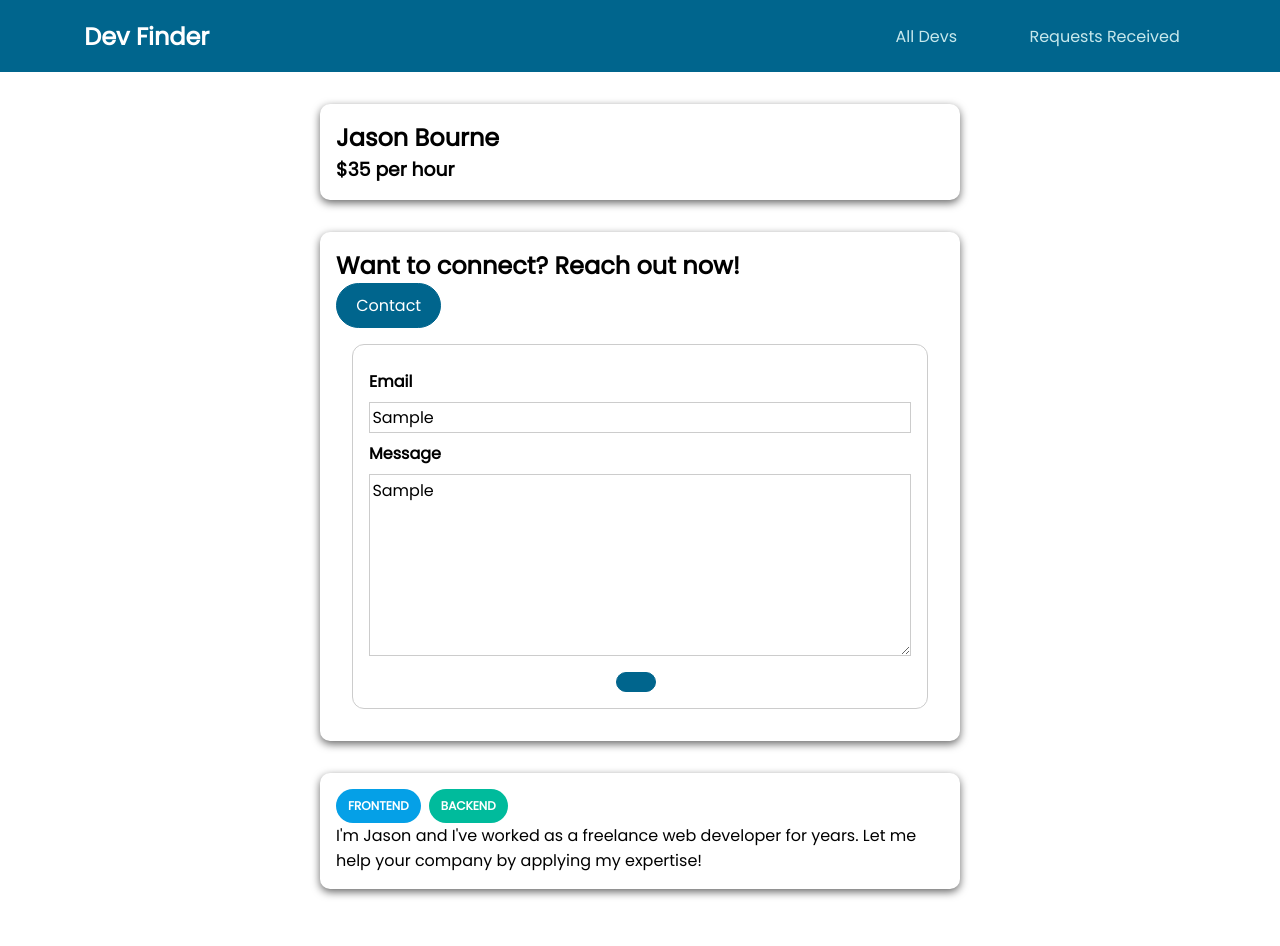
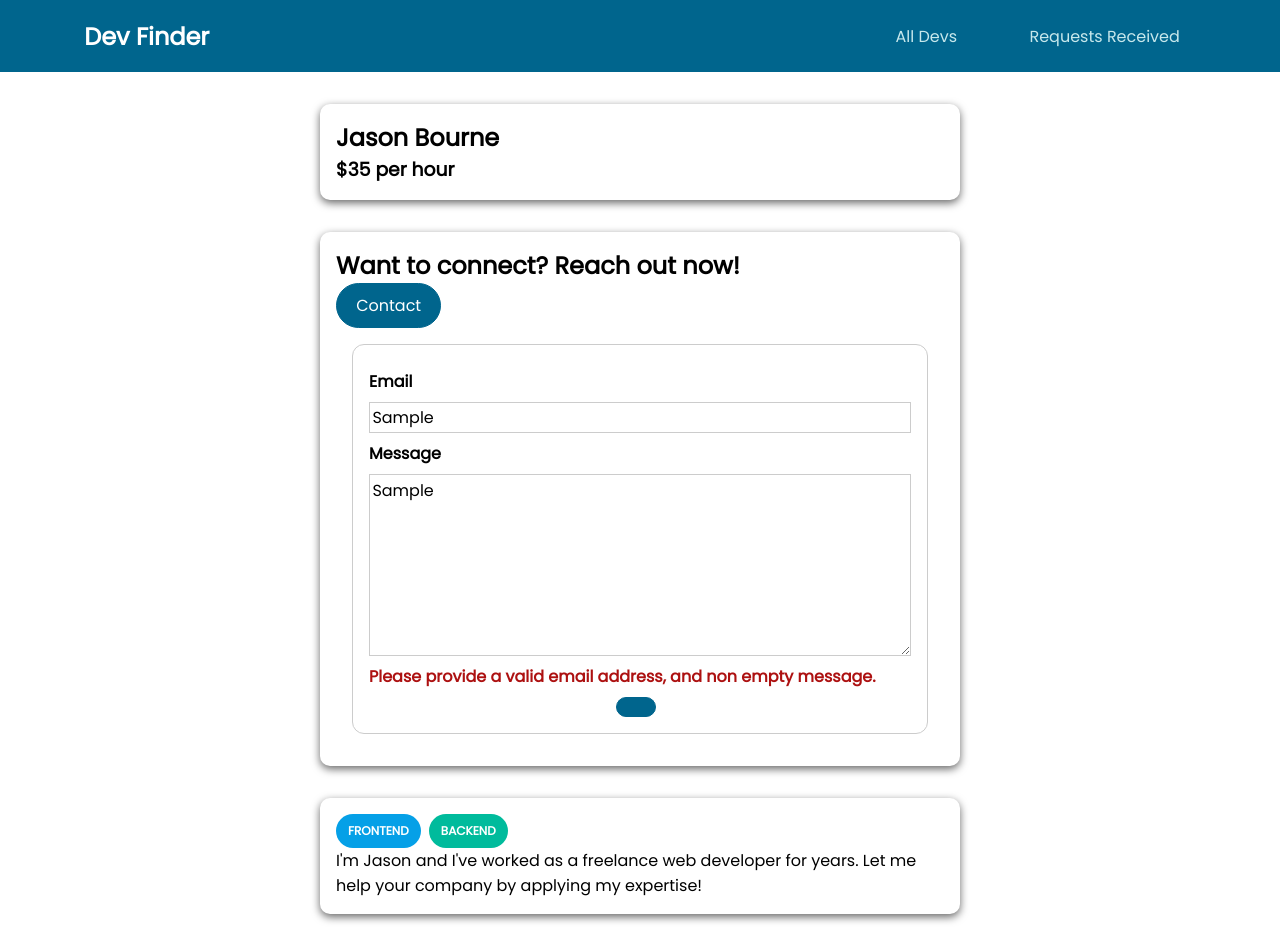
Before and after one commit to torressam333/dev-finder, a Vue app: page /developers/dev1/contact in a window 1280 px wide. Both pictures are taken after typing "Sample", "Sample" into the empty fields and a click on the button 636 px from the left and 682 px from the top of the page. Before the commit the page ends 921 px from the top, so only its background shows below. Built offline with nearby package versions, Linux system fonts and the light colour scheme.

Commit message:
Add field for form errors to display

```diff
--- a/src/pages/requests/ContactDev.vue
+++ b/src/pages/requests/ContactDev.vue
@@ -2,7 +2,7 @@
   <form @submit.prevent="submitForm">
     <div class="form-control">
       <label for="email">Email</label>
-      <input type="text" id="email" v-model="email" />
+      <input type="text" id="email" v-model.trim="email" />
     </div>
     <div class="form-control">
       <label for="message">Message</label>
@@ -10,9 +10,12 @@
         name="message"
         id="message"
         rows="7"
-        v-model="message"
+        v-model.trim="message"
       ></textarea>
     </div>
+    <p class="errors" v-if="!validForm">
+      Please provide a valid email address, and non empty message.
+    </p>
     <div class="actions">
       <base-button></base-button>
     </div>
```
